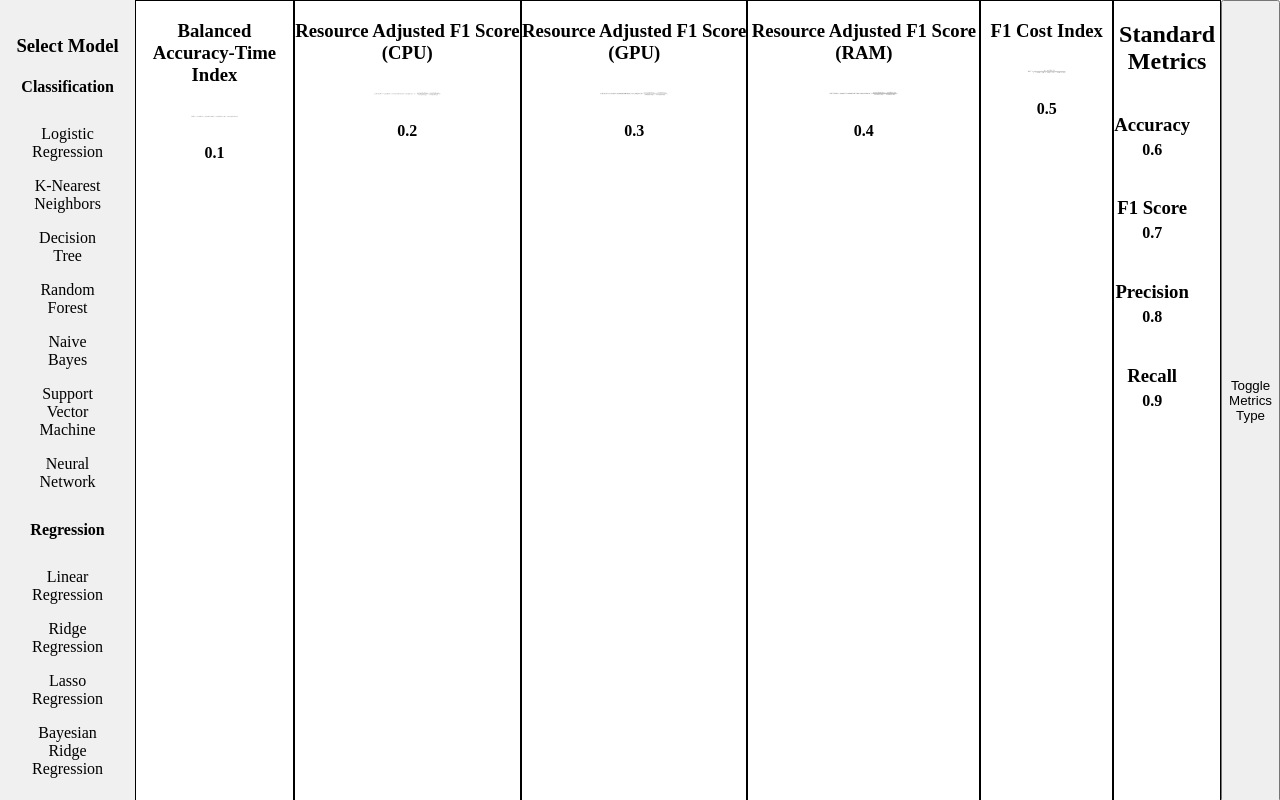
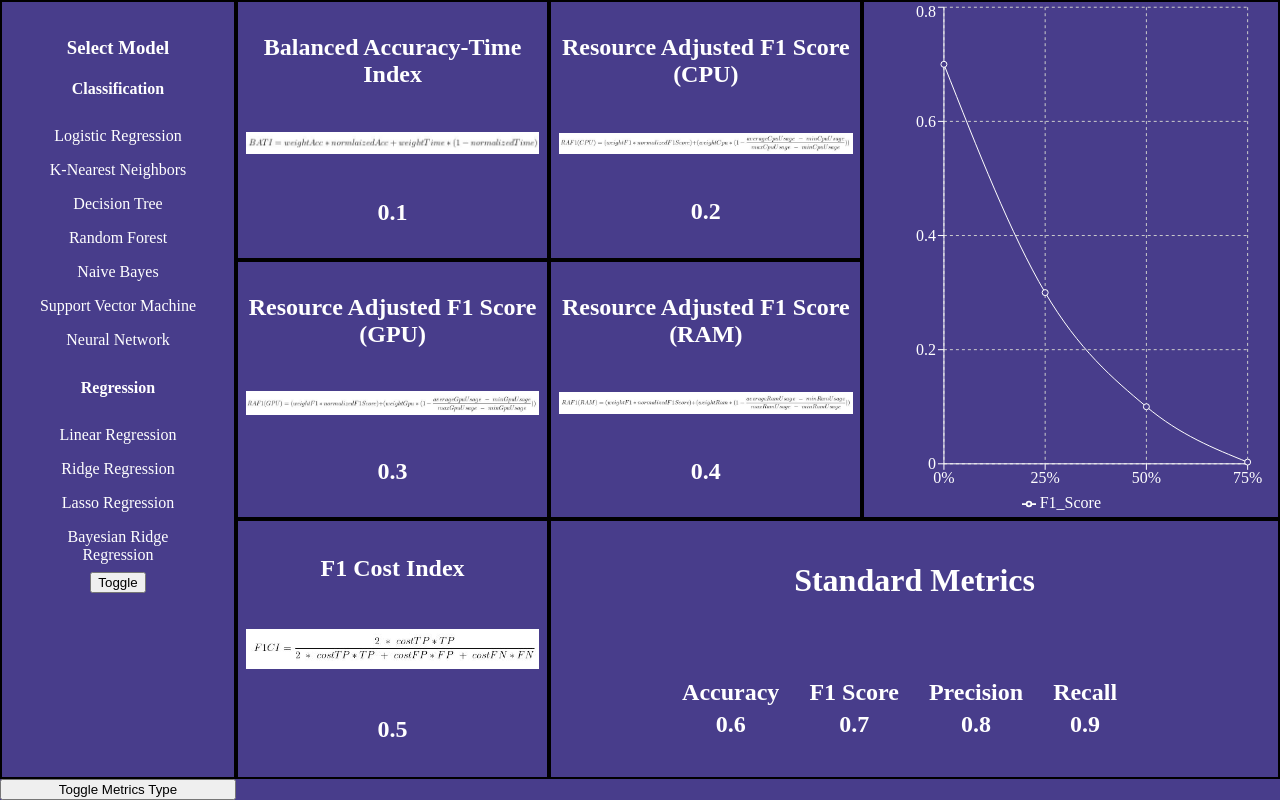
Before and after one commit to Akshay-De-Silva/FYP-Dashboard, a React (Create React App) app: page / in a window 1280 px wide. Built offline with nearby package versions, Linux system fonts and the light colour scheme.

Commit message:
grid used + graph added

```diff
--- a/package.json
+++ b/package.json
@@ -13,6 +13,7 @@
     "react": "^18.2.0",
     "react-dom": "^18.2.0",
     "react-scripts": "5.0.1",
+    "recharts": "^2.12.2",
     "typescript": "^4.9.5",
     "web-vitals": "^2.1.4"
   },
--- a/src/App.css
+++ b/src/App.css
@@ -1,10 +1,18 @@
 .App {
   text-align: center;
-  display: flex;
-  flex-direction: row;
+  display: grid;
+  grid-template-areas:
+    "sidebar metric1 metric4 graph"
+    "sidebar metric2 metric5 graph"
+    "sidebar metric3 standard standard";
+  grid-template-columns: 1fr 3fr 3fr 4fr;
+  grid-template-rows: 1fr 1fr 1fr;
   min-height: 100vh;
   margin: 0;
   padding: 0;
+  background-color: #483d8b;
+  color: white;
+
 }
 
 html, body {
@@ -15,14 +23,33 @@ html, body {
   overflow: hidden;
 }
 
-.outlinedComponent {
-  border: 1px solid black;
+.graph {
+  grid-area: graph;
+  border: 2px solid black;
+}
+
+.metric-container {
+  border: 2px solid black;
+  display: grid;
+  place-items: center;
+}
+
+.formulaImage {
+  width: 95%;
+  height: auto;
 }
 
 .standard-metric-container {
   display: flex;
   flex-wrap: wrap;
   justify-content: center;
+}
+
+.standard-metric {
+  border: 2px solid black;
+  grid-area: standard;
+  display: grid;
+  place-items: center;
 }
 
 .metric-name {
@@ -37,9 +64,10 @@ html, body {
 }
 
 .sidebar {
-  background-color: #f0f0f0;
   padding: 1rem;
   width: 200px;
+  grid-area: sidebar;
+  border: 2px solid black;
 }
 
 .sidebar h2 {
@@ -58,5 +86,5 @@ html, body {
 }
 
 .sidebar li:hover {
-  background-color: #e0e0e0;
+  background-color: cornflowerblue;
 }
--- a/src/App.tsx
+++ b/src/App.tsx
@@ -4,6 +4,10 @@ import { Metric } from "./components/Metric";
 import result from "./result.json";
 import { StandardMetric } from "./components/StandardMetric";
 import { SideBar } from "./components/SideBar";
+import { GraphMetric } from "./components/GraphMetric";
+import robustness from "./robustness.json";
+
+const chosenModel = "logistic_regression";
 
 const Type = {
   classification: "classification",
@@ -109,6 +113,23 @@ function App() {
     },
   ];
 
+  const robustnessData = [
+    {
+      name: "logistic_regression",
+      zero: robustness.logistic_regression[0],
+      quarter: robustness.logistic_regression[1],
+      half: robustness.logistic_regression[2],
+      third: robustness.logistic_regression[3],
+    },
+    {
+      name: "random_forest",
+      zero: robustness.random_forest[0],
+      quarter: robustness.random_forest[1],
+      half: robustness.random_forest[2],
+      third: robustness.random_forest[3],
+    },
+  ];
+
   // const standardClassMetrics = [
   //   {
   //     name: "Accuracy",
@@ -167,6 +188,31 @@ function App() {
               result={metric.result}
             />
           ))}
+      {metricType === Type.classification
+        ? robustnessData
+            .filter((robust) => robust.name === chosenModel)
+            .map((robust, index) => (
+              <GraphMetric
+                yaxis="F1_Score"
+                zero={robust.zero}
+                quarter={robust.quarter}
+                half={robust.half}
+                third={robust.third}
+                isF1Score={true}
+              />
+            ))
+        : robustnessData
+            .filter((robust) => robust.name === chosenModel)
+            .map((robust, index) => (
+              <GraphMetric
+                yaxis="R_Squared"
+                zero={robust.zero}
+                quarter={robust.quarter}
+                half={robust.half}
+                third={robust.third}
+                isF1Score={false}
+              />
+            ))}
       {metricType === Type.classification ? (
         <StandardMetric
           name1="Accuracy"
@@ -192,7 +238,9 @@ function App() {
           result4={result.R2 ? result.R2 : defaultResults.R2}
         />
       )}
-      <button onClick={toggleMetricsType}>Toggle Metrics Type</button>
+      <button className="btn1" onClick={toggleMetricsType}>
+        Toggle Metrics Type
+      </button>
     </div>
   );
 }
--- /dev/null
+++ b/src/components/GraphMetric.tsx
@@ -0,0 +1,65 @@
+import {
+  LineChart,
+  Line,
+  XAxis,
+  YAxis,
+  CartesianGrid,
+  Legend,
+  ResponsiveContainer,
+} from "recharts";
+
+export const GraphMetric = (props: {
+  yaxis: string;
+  zero: number;
+  quarter: number;
+  half: number;
+  third: number;
+  isF1Score: boolean;
+}) => {
+  const data = [];
+  const robustnessValues = ["0%", "25%", "50%", "75%"];
+  const performanceValues = [
+    props.zero,
+    props.quarter,
+    props.half,
+    props.third,
+  ];
+
+  for (let i = 0; i < robustnessValues.length; i++) {
+    data.push({
+      robustness: robustnessValues[i],
+      ...(props.isF1Score
+        ? { F1_Score: performanceValues[i] }
+        : { R_Squared: performanceValues[i] }),
+    });
+  }
+
+  return (
+    <div className="graph">
+      <ResponsiveContainer width="100%" height="100%">
+        <LineChart
+          width={500}
+          height={300}
+          data={data}
+          margin={{
+            top: 5,
+            right: 30,
+            left: 20,
+            bottom: 5,
+          }}
+        >
+          <CartesianGrid strokeDasharray="3 3" />
+          <XAxis dataKey="robustness" stroke="#FFFFFF" />
+          <YAxis stroke="#FFFFFF" />
+          <Legend />
+          <Line
+            type="monotone"
+            dataKey={props.yaxis}
+            stroke="#FFFFFF"
+            fill="#483d8b"
+          />
+        </LineChart>
+      </ResponsiveContainer>
+    </div>
+  );
+};
--- a/src/components/Metric.tsx
+++ b/src/components/Metric.tsx
@@ -1,17 +1,19 @@
+import "../App.css";
+
 export const Metric = (props: {
   name: string;
   formulaImage?: string;
   result: number;
 }) => {
   return (
-    <div className="outlinedComponent">
-      <h3>{props.name}</h3>
+    <div className="metric-container">
+      <h2>{props.name}</h2>
       <img
+        className="formulaImage"
         src={props.formulaImage}
         alt={props.formulaImage}
-        style={{ width: "30%", height: "auto" }}
       />
-      <h4>{props.result}</h4>
+      <h2>{props.result}</h2>
     </div>
   );
 };
--- a/src/components/SideBar.tsx
+++ b/src/components/SideBar.tsx
@@ -19,6 +19,7 @@ export const SideBar = () => {
         <li>Lasso Regression</li>
         <li>Bayesian Ridge Regression</li>
       </ul>
+      <button>Toggle</button>
     </div>
   );
 };
--- a/src/components/StandardMetric.tsx
+++ b/src/components/StandardMetric.tsx
@@ -11,24 +11,24 @@ export const StandardMetric = (props: {
   result4: number;
 }) => {
   return (
-    <div className="outlinedComponent">
-      <h2>Standard Metrics</h2>
+    <div className="standard-metric">
+      <h1>Standard Metrics</h1>
       <div className="standard-metric-container">
         <div>
-          <h3 className="metric-name">{props.name1}</h3>
-          <h4 className="metric-result">{props.result1}</h4>
+          <h2 className="metric-name">{props.name1}</h2>
+          <h2 className="metric-result">{props.result1}</h2>
         </div>
         <div>
-          <h3 className="metric-name">{props.name2}</h3>
-          <h4 className="metric-result">{props.result2}</h4>
+          <h2 className="metric-name">{props.name2}</h2>
+          <h2 className="metric-result">{props.result2}</h2>
         </div>
         <div>
-          <h3 className="metric-name">{props.name3}</h3>
-          <h4 className="metric-result">{props.result3}</h4>
+          <h2 className="metric-name">{props.name3}</h2>
+          <h2 className="metric-result">{props.result3}</h2>
         </div>
         <div>
-          <h3 className="metric-name">{props.name4}</h3>
-          <h4 className="metric-result">{props.result4}</h4>
+          <h2 className="metric-name">{props.name4}</h2>
+          <h2 className="metric-result">{props.result4}</h2>
         </div>
       </div>
     </div>
--- /dev/null
+++ b/src/robustness.json
@@ -0,0 +1,4 @@
+{
+    "logistic_regression": [0.7,0.3,0.1,0.003],
+    "random_forest": [0.8,0.2,0.05,0.02]
+}
```
Also changed, not shown: 1 other file (tests, documents, lock files or other folders).
